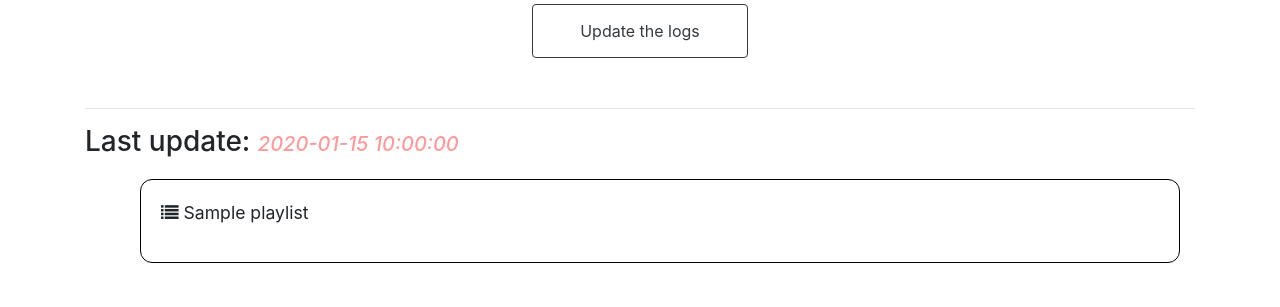
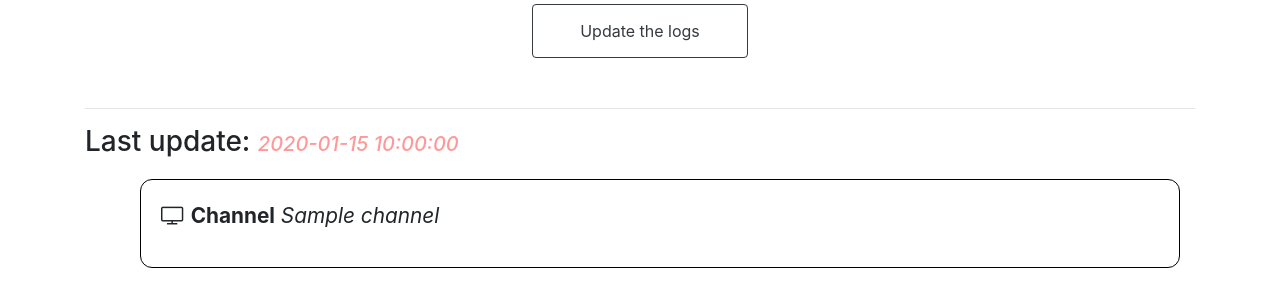
Before and after one commit to lohiermichael/youtube-playlists-follow-up, a Flask app: template templates/index.html in a window 1280 px wide. Shown: the part 262-569 px from the top of the page. Run offline with Flask 2, Linux system fonts and the light colour scheme; the template is opened without the code that fills it: most values are stand-ins (such as "Sample title", 1, 10 or a date in 2020); some libraries are stand-ins or nearby versions.

Commit message:
Display playlists on click channel

```diff
--- a/templates/base.html
+++ b/templates/base.html
@@ -34,7 +34,7 @@
             border: solid 1px black;
             border-radius: 12px;
             padding: 20px;
-
+            margin: 20px 0 20px;
         }
     </style>
 </head>
--- a/templates/index.html
+++ b/templates/index.html
@@ -32,10 +32,11 @@
 
     }
 
-    #listPlaylists {
+    .listPlaylists {
         margin-top: 20px;
         list-style: none;
     }
+
 
 
 
@@ -51,6 +52,16 @@
 
     .listItems {
         list-style: none;
+    }
+
+    #listChannels {
+        margin-top: 20px;
+        list-style: none;
+    }
+
+
+    .channelName {
+        font-size: 1.3em
     }
 </style>
 
@@ -75,8 +86,14 @@
 <!-- Latest update data -->
 
 <div class="container">
+    <ul id=listChannels>
         {% for channel in latest_data.channels %}
-    <ul id="listPlaylists">
+        <li class="channel boarded">
+            <p class="channelName clickable">
+                <i class="fa fa-tv"></i>
+                <b>Channel</b> <em>{{ channel.title }}</em>
+            </p>
+            <ul class="listPlaylists" hidden>
                 {% for playlist in channel %}
                 <li class="playlist boarded">
                     <p class="playlistName clickable">
@@ -98,7 +115,9 @@
                 </li>
                 {% endfor %}
             </ul>
+        </li>
         {% endfor %}
+    </ul>
 </div>
 {% endblock %}
 
@@ -106,48 +125,68 @@
 
 <!-- <script src="{{url_for('static', filename='js/index.js')}}"></script> -->
 <script>
-
-    // Hide/display items on click of playlist
-    let listPlaylists = document.getElementById('listPlaylists')
-
-    if (listPlaylists !== null) {
-        let playlistsNames = listPlaylists.getElementsByClassName('playlistName');
-        let listItems = listPlaylists.getElementsByClassName('listItems');
-
-        for (let i = 0; i < playlistsNames.length; i++) {
-            playlistsNames[i].addEventListener('click', function () {
-                if (listItems[i].hidden) {
-                    listItems[i].hidden = false;
+    let listChannels = document.getElementById('listChannels');
+    let channelsNames = listChannels.getElementsByClassName('channelName');
+    let listPlaylists = listChannels.getElementsByClassName('listPlaylists');
+    if (listChannels !== null) {
+        for (let i = 0; i < channelsNames.length; i++) {
+            // Hide/Display the playlists
+            channelsNames[i].addEventListener('click', function () {
+                if (listPlaylists[i].hidden) {
+                    listPlaylists[i].hidden = false;
                     this.style.color = '#ff9999';
                 } else {
-                    listItems[i].hidden = true;
+                    listPlaylists[i].hidden = true;
                     this.style.color = 'black';
                 }
             })
-        }
 
-        for (let i = 0; i < playlistsNames.length; i++) {
-
-            let items = listItems[i].getElementsByClassName('item');
-            for (let j = 0; j < items.length; j++) {
-                let displayDetailsButton = items[j].getElementsByClassName('detailsDisplay')[0];
-                let itemsDetails = items[j].getElementsByClassName('itemDetails')[0];
-                displayDetailsButton.addEventListener('click', function () {
-                    if (this.textContent == 'See details') {
-                        this.textContent = 'Hide details';
-                        this.style.color = '#ff9999';
-                        itemsDetails.hidden = false;
-                    } else {
-                        this.textContent = 'See details';
-                        this.style.color = 'grey';
-                        itemsDetails.hidden = true;
-
-                    }
-                })
         }
     }
 
-    }
+
+
+    // // Hide/display items on click of playlist
+    // let listPlaylists = document.getElementById('listPlaylists')
+
+    // if (listPlaylists !== null) {
+    //     let playlistsNames = listPlaylists.getElementsByClassName('playlistName');
+    //     let listItems = listPlaylists.getElementsByClassName('listItems');
+
+    //     for (let i = 0; i < playlistsNames.length; i++) {
+    //         playlistsNames[i].addEventListener('click', function () {
+    //             if (listItems[i].hidden) {
+    //                 listItems[i].hidden = false;
+    //                 this.style.color = '#ff9999';
+    //             } else {
+    //                 listItems[i].hidden = true;
+    //                 this.style.color = 'black';
+    //             }
+    //         })
+    //     }
+
+    //     for (let i = 0; i < playlistsNames.length; i++) {
+
+    //         let items = listItems[i].getElementsByClassName('item');
+    //         for (let j = 0; j < items.length; j++) {
+    //             let displayDetailsButton = items[j].getElementsByClassName('detailsDisplay')[0];
+    //             let itemsDetails = items[j].getElementsByClassName('itemDetails')[0];
+    //             displayDetailsButton.addEventListener('click', function () {
+    //                 if (this.textContent == 'See details') {
+    //                     this.textContent = 'Hide details';
+    //                     this.style.color = '#ff9999';
+    //                     itemsDetails.hidden = false;
+    //                 } else {
+    //                     this.textContent = 'See details';
+    //                     this.style.color = 'grey';
+    //                     itemsDetails.hidden = true;
+
+    //                 }
+    //             })
+    //         }
+    //     }
+
+    // }
 
 
     // Click on update
```
Also changed, not shown: models.py (+10 -2 lines). Lines whose indentation alone changed are shown as unchanged.
